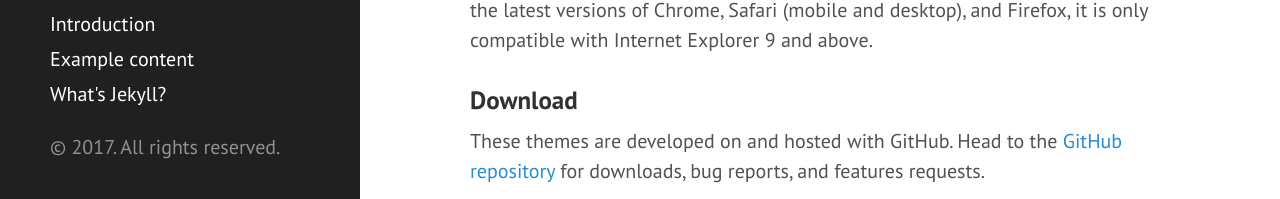
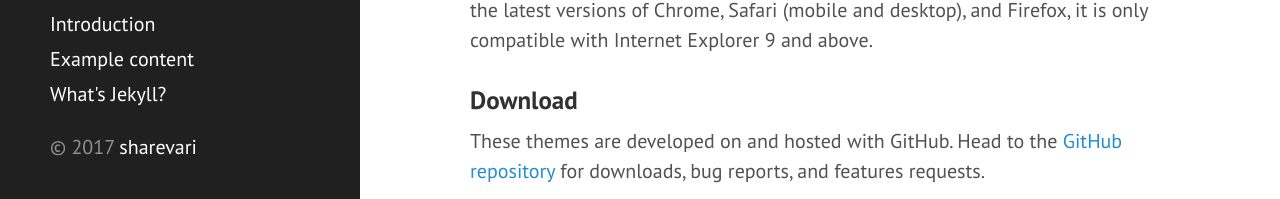
Before and after one commit to erikjalevik/top100, a Jekyll site: the page built from index.html, in a window 1280 px wide and 900 px high, scrolled down 577 px. Shown: the part 698-897 px from the top of the window. Built offline with Jekyll 4.4.1, drawn with Linux system fonts in a browser that asks for light colours; the list of posts is cut into pages by our own code.

Commit message:
Text tweak

```diff
--- a/_includes/sidebar.html
+++ b/_includes/sidebar.html
@@ -25,7 +25,7 @@
 
     </nav>
 
-    <p>&copy; {{ site.time | date: '%Y' }}. All rights reserved.</p>
+    <p>&copy; {{ site.time | date: '%Y' }} <a href="http://www.last.fm/user/sharevari">sharevari</a></p>
 
   </div>
 </div>
```
